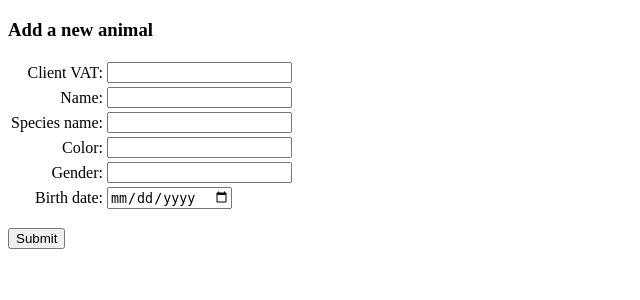
After one commit to JosephTheCoder/vet-database-web-app, a PHP site: page /new_animal.php in a window 1280 px wide. The commit adds this page. Shown: the top 300 px of the page, without its empty margins (0-640 px from the left). Run offline with PHP 8.4, Linux system fonts and the light colour scheme.

Commit message:
new_animal

```diff
--- /dev/null
+++ b/new_animal.php
@@ -0,0 +1,35 @@
+<!DOCTYPE html>
+<html>
+    <body>
+        <h3>Add a new animal</h3>
+        <form action="insert_animal.php" method="post">
+            <table>
+                <tr>
+                    <td align='right'>Client VAT:</td>
+                    <td><input type="text" name="new_animal_vat"></td>
+                </tr>
+                <tr>
+                    <td align='right'>Name:</td>
+                    <td><input type="text" name="new_animal_name"></td>
+                </tr>
+                <tr>
+                    <td align='right'>Species name:</td>
+                    <td><input type="TEXT" name="new_animal_species"></td>
+                </tr>
+                <tr>
+                    <td align='right'>Color:</td>
+                    <td><input type="text" name="new_animal_color"></td>
+                </tr>
+                <tr>
+                    <td align='right'>Gender:</td>
+                    <td><input type="text" name="new_animal_gender"></td>
+                </tr>
+                <tr>
+                    <td align='right'>Birth date:</td>
+                    <td><input type="date" name="new_animal_birth"></td>
+                </tr>
+            </table>
+            <p><input type="submit" value="Submit"></p>
+        </form>
+    </body>
+</html>
--- a/search_animals.php
+++ b/search_animals.php
@@ -40,7 +40,7 @@
             echo("</table>");
         } else {
             echo("<p>No animal was found!</p>");
-            // include('new_animal.php');
+            include('new_animal.php');
         }
 
         $stmt->close();
```
Also changed, not shown: insert_animal.php (added).
